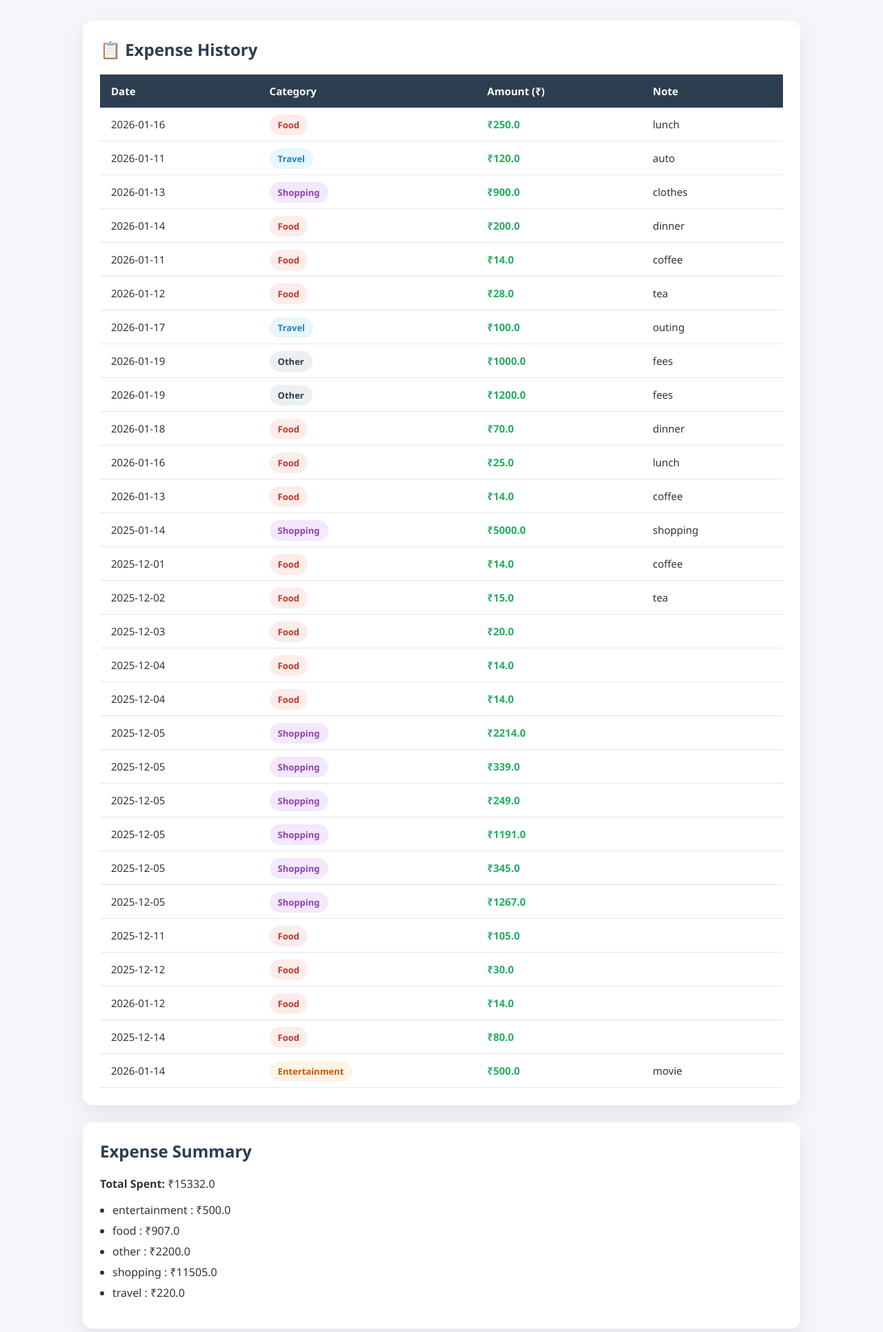
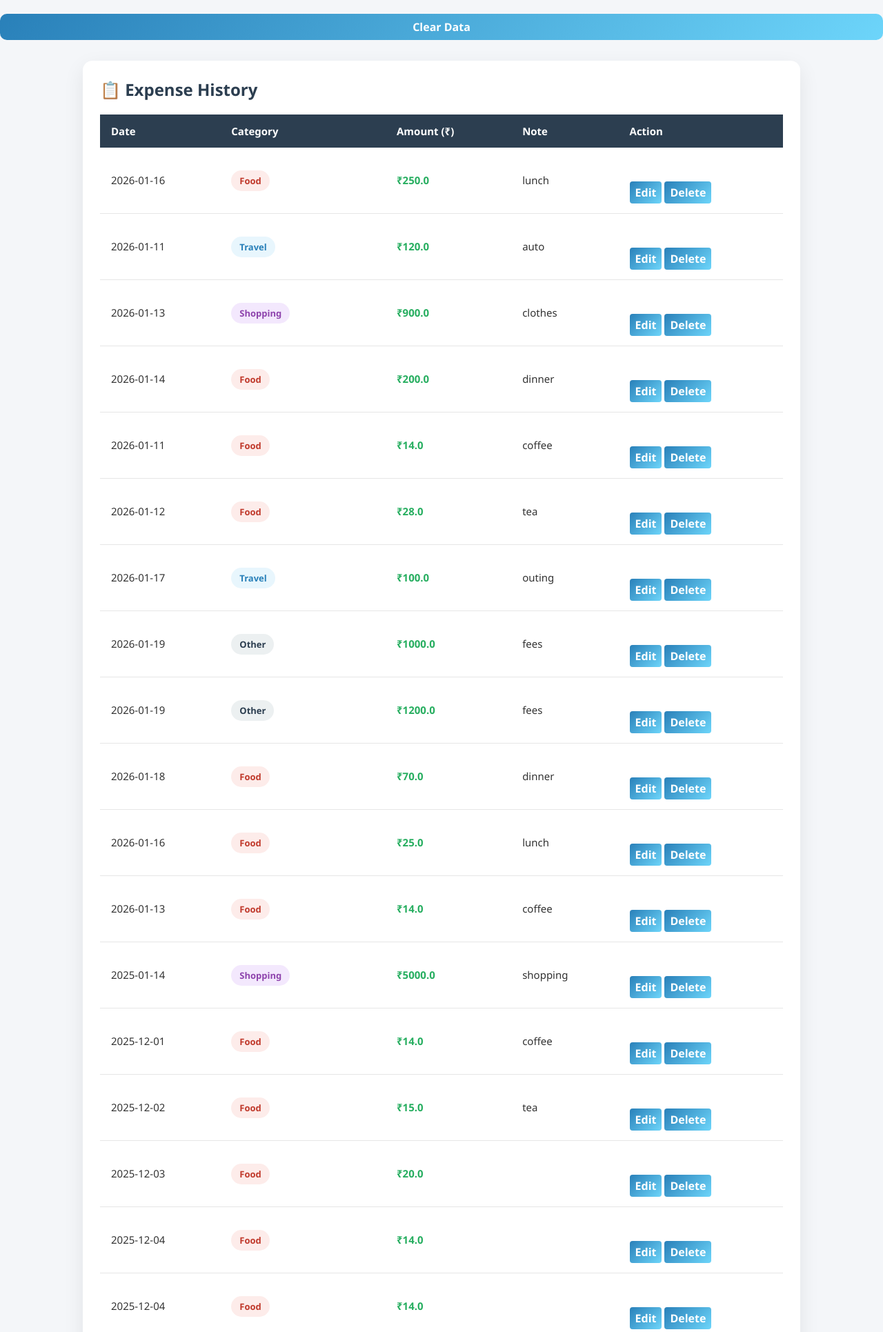
Before and after one commit to diptishakya03-source/smart-expense-analyser, a Flask app: page /dashboard in a window 1280 px wide. Shown: the top 1931 px of the page at 69% size. Run offline with Flask 3, Linux system fonts and the light colour scheme; data comes from the database, SQL or seed files in the repository; both versions use the stored data as it was before the commit.

Commit message:
Updated dashboard and added edit feature

```diff
--- a/app.py
+++ b/app.py
@@ -2,7 +2,6 @@ from analysis.behavior import spending_behavior
 from flask import Flask, render_template, request, redirect
 import sqlite3
 import pandas as pd
-from analysis.behavior import spending_behavior
 from analysis.health_score import health_score
 from analysis.suggestions import suggestions
 from analysis.monthly_compare import month_comparison
@@ -93,6 +92,45 @@ def dashboard():
         alerts=alerts,
         chart_data=json.dumps(summary)
     )
+@app.route("/edit/<int:id>", methods=["GET"])
+def edit_expense(id):
+    conn = get_db()
+    expense = conn.execute("SELECT * FROM expenses WHERE id = ?", (id,)).fetchone()
+    conn.close()
+
+    return render_template("edit.html", expense=expense)
+@app.route("/update/<int:id>", methods=["POST"])
+def update_expense(id):
+    date = request.form.get("date")
+    category = request.form.get("category")
+    amount = request.form.get("amount")
+    note = request.form.get("note")
+
+    conn = get_db()
+    conn.execute("""
+        UPDATE expenses
+        SET date = ?, category = ?, amount = ?, note = ?
+        WHERE id = ?
+    """, (date, category, amount, note, id))
+    conn.commit()
+    conn.close()
+
+    return redirect("/dashboard")
+@app.route("/delete/<int:id>", methods=["POST"])
+def delete_expense(id):
+    conn = get_db()
+    conn.execute("DELETE FROM expenses WHERE id = ?", (id,))
+    conn.commit()
+    conn.close()
+    return redirect("/dashboard")
+
+@app.route("/clear", methods=["POST"])
+def clear_expenses():
+    conn = get_db()
+    conn.execute("DELETE FROM expenses")
+    conn.commit()
+    conn.close()
+    return redirect("/")
 
 if __name__ == "__main__":
     app.run(debug=True)
--- a/templates/dashboard.html
+++ b/templates/dashboard.html
@@ -2,10 +2,19 @@
 <html>
 <head>
     <title>Dashboard</title>
+
+    <!-- Link CSS -->
     <link rel="stylesheet" href="/static/style.css">
+
+    <!-- Chart.js -->
     <script src="https://cdn.jsdelivr.net/npm/chart.js"></script>
 </head>
 <body>
+    <form action="/clear" method="POST" onsubmit="return confirm('Delete all expenses?');">
+    <button type="submit" style="background-color:red; color:white; padding:8px;">
+        Clear Data
+    </button>
+    </form>
 
 <div class="container">
     <div class="card">
@@ -19,6 +28,7 @@
                     <th>Category</th>
                     <th>Amount (₹)</th>
                     <th>Note</th>
+                    <th>Action</th>
                 </tr>
             </thead>
             <tbody>
@@ -32,6 +42,23 @@
                     </td>
                     <td class="amount">₹{{ exp.amount }}</td>
                     <td>{{ exp.note }}</td>
+                    <td>
+                        <!-- UPDATE BUTTON -->
+                        <a href="/edit/{{ exp.id }}">
+                            <button style="background-color:orange; color:white;
+                            border:none; padding:5px 8px; border-radius:4px;">
+                                Edit
+                            </button>
+                        </a>
+                        <form action="/delete/{{ exp.id }}" method="POST" style="display:inline;">
+                            <button type="submit"
+                                    onclick="return confirm('Delete this expense?')"
+                                    style="background-color:red; color:white;
+                                    border:none; padding:5px 8px; border-radius:4px;">
+                                Delete
+                            </button>
+                        </form>
+                    </td>
                 </tr>
                 {% endfor %}
             </tbody>
@@ -39,6 +66,8 @@
     </div>
 </div>
 
+
+    <!-- SUMMARY CARD -->
     <div class="card">
         <h2>Expense Summary</h2>
         <p><strong>Total Spent:</strong> ₹{{ total }}</p>
@@ -50,11 +79,13 @@
         </ul>
     </div>
 
+    <!-- CHART CARD -->
     <div class="card">
         <h3>Category Distribution</h3>
         <canvas id="expenseChart"></canvas>
     </div>
 
+    <!-- INSIGHTS CARD -->
     <div class="card">
         <h3>Spending Insights</h3>
         <ul>
@@ -64,6 +95,7 @@
         </ul>
     </div>
 
+    <!-- MONTHLY COMPARISON CARD -->
     <div class="card">
         <h3>Month-to-Month Comparison</h3>
         <ul>
@@ -73,7 +105,7 @@
         </ul>
     </div>
 
-
+    <!-- ALERTS CARD -->
     <div class="card">
         <h3>Smart Alerts</h3>
         <ul class="alert">
@@ -83,11 +115,13 @@
         </ul>
     </div>
 
+    <!-- HEALTH SCORE CARD -->
     <div class="card">
         <h3>Expense Health Score</h3>
         <p class="score">{{ score }}/100</p>
     </div>
 
+    <!-- SUGGESTIONS CARD -->
     <div class="card">
         <h3>Smart Suggestions</h3>
         <ul>
@@ -101,6 +135,7 @@
 
 </div>
 
+<!-- CHART SCRIPT -->
 <script>
 const data = {{ chart_data | safe }};
 new Chart(document.getElementById('expenseChart'), {
```
Also changed, not shown: templates/edit.html (added, +41 -0 lines), templates/index.html (+9 -0 lines), database.db (deleted), 12 other files.
